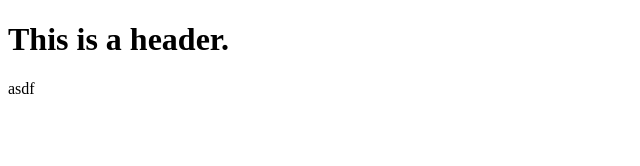
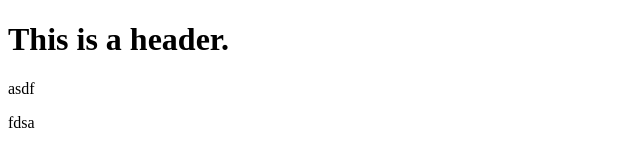
Before and after one commit to CaramelLatte/git-test, a plain HTML site: page index.html in a window 1280 px wide. Shown: the full height of the page, 0-640 px from the left. Drawn offline with Linux system fonts and the light colour scheme.

Commit message:
Third commit

```diff
--- a/index.html
+++ b/index.html
@@ -10,6 +10,7 @@
 <body>
     <h1>This is a header.</h1>
     <p>asdf</p>
+    <p>fdsa</p>
 </body>
 
 </html>
```
